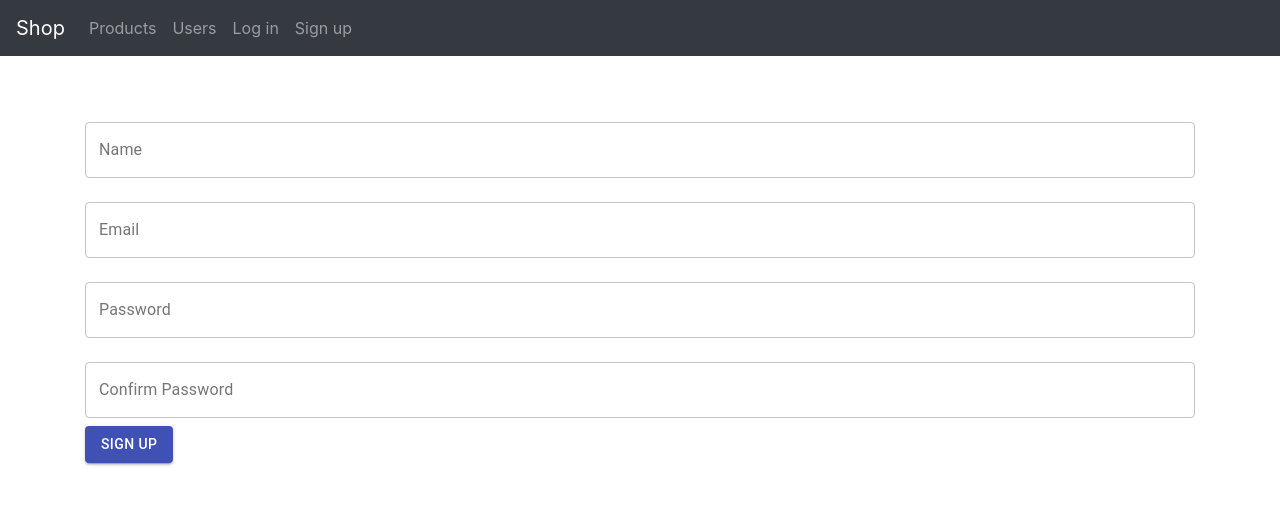
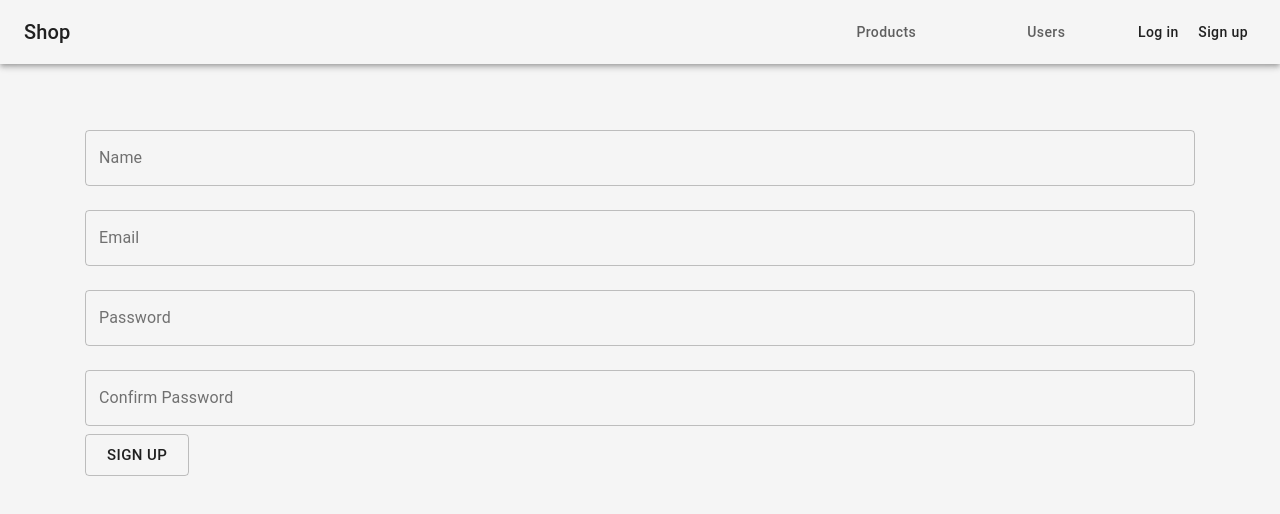
Before and after one commit to ethanwilkins/shop, a React (Create React App) app in the folder client/: page /sign_up in a window 1280 px wide. Shown: the top 514 px of the page. Built offline with nearby package versions, Linux system fonts and the light colour scheme.

Commit message:
Material UI nav started on

```diff
--- a/client/src/components/Navbar.js
+++ b/client/src/components/Navbar.js
@@ -1,75 +1,94 @@
 import React from "react";
 import { Link } from "react-router-dom";
 
+import {
+  AppBar,
+  Toolbar,
+  Typography,
+  IconButton,
+  Button,
+  Tabs,
+  Tab,
+  makeStyles,
+} from "@material-ui/core";
+import { Menu } from "@material-ui/icons";
+
 import useUsersStore from "../stores/users.store";
+
+const useStyles = makeStyles((theme) => ({
+  root: {
+    flexGrow: 1,
+    marginBottom: "50px",
+  },
+  menuButton: {
+    marginRight: theme.spacing(2),
+  },
+  title: {
+    flexGrow: 1,
+  },
+  noTextTransform: {
+    textTransform: "none",
+  },
+}));
 
 const Navbar = () => {
   const isAuthenticated = useUsersStore((state) => state.isAuthenticated);
   const user = useUsersStore((state) => state.user);
   const { logoutUser } = useUsersStore();
+  const classes = useStyles();
 
   return (
-    <nav
-      className="navbar navbar-dark bg-dark navbar-expand-lg"
-      style={{ marginBottom: "50px" }}
+    <div className={classes.root}>
+      <AppBar color="default" position="static">
+        <Toolbar>
+          <IconButton
+            edge="start"
+            className={classes.menuButton}
+            color="inherit"
+            aria-label="menu"
+            hidden
           >
-      <Link to="/" className="navbar-brand">
+            <Menu />
+          </IconButton>
+
+          <Typography variant="h6" className={classes.title}>
             Shop
-      </Link>
+          </Typography>
 
-      <div className="collpase navbar-collapse">
-        <ul className="navbar-nav mr-auto">
-          <li className="navbar-item">
-            <Link to="/products" className="nav-link">
-              Products
-            </Link>
-          </li>
-
-          <li className="navbar-item">
-            <Link to="/users" className="nav-link">
-              Users
-            </Link>
-          </li>
+          <Tabs aria-label="simple tabs example">
+            <Tab label="Products" className={classes.noTextTransform} />
+            <Tab label="Users" className={classes.noTextTransform} />
+          </Tabs>
 
           {isAuthenticated ? (
             <>
-              <li className="navbar-item">
-                <Link to={`/users/${user.name}`} className="nav-link">
+              <Button color="inherit" className={classes.noTextTransform}>
                 {user.name}
-                </Link>
-              </li>
-
-              <li className="navbar-item">
-                <Link
-                  to="#"
+              </Button>
+              <Button
                 onClick={() =>
                   window.confirm("Are you sure you want to log out?") &&
                   logoutUser()
                 }
-                  className="nav-link"
+                color="inherit"
+                className={classes.noTextTransform}
               >
                 Log out
-                </Link>
-              </li>
+              </Button>
             </>
           ) : (
             <>
-              <li className="navbar-item">
-                <Link to="/login" className="nav-link">
+              <Button color="inherit" className={classes.noTextTransform}>
                 Log in
-                </Link>
-              </li>
-
-              <li className="navbar-item">
-                <Link to="/sign_up" className="nav-link">
+              </Button>
+              <Button color="inherit" className={classes.noTextTransform}>
                 Sign up
-                </Link>
-              </li>
+              </Button>
             </>
           )}
-        </ul>
+        </Toolbar>
+      </AppBar>
     </div>
-    </nav>
   );
 };
 
--- a/client/src/components/Users/Form.js
+++ b/client/src/components/Users/Form.js
@@ -90,7 +90,7 @@ const UserForm = ({ user, isEditing }) => {
         </>
       )}
 
-      <Button variant="contained" color="primary" type="submit">
+      <Button variant="outlined" color="default" size="large" type="submit">
         {isEditing ? "Save" : "Sign up"}
       </Button>
     </form>
--- a/client/src/styles/index.scss
+++ b/client/src/styles/index.scss
@@ -1,4 +1,5 @@
 $darkGray: rgb(50, 50, 50);
+$lightGray: rgb(245, 245, 245);
 
 a {
   color: $darkGray;
@@ -8,3 +9,7 @@ a:hover {
   color: $darkGray;
   text-decoration: none;
 }
+
+body {
+  background: $lightGray;
+}
```
Lines whose indentation alone changed are shown as unchanged.
